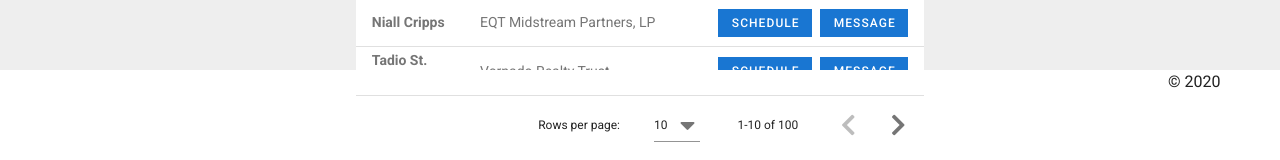
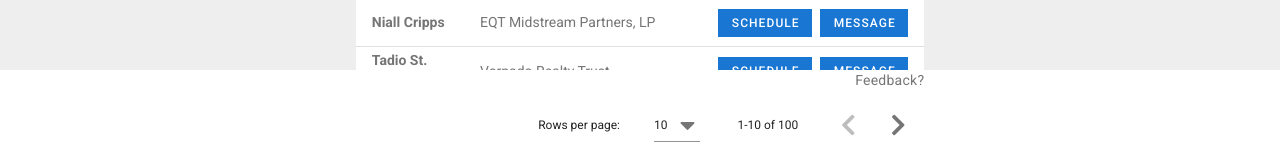
Before and after one commit to Simon-Truong/anecdote-ui, a Vue app: page /root in a window 1280 px wide. Shown: the part 509-669 px from the top of the page. Built offline with nearby package versions, Linux system fonts and the light colour scheme.

Commit message:
[feat] customized items per page for data table and changed footer content

```diff
--- a/src/components/Footer.vue
+++ b/src/components/Footer.vue
@@ -3,9 +3,13 @@
     <v-footer color="white" padless>
       <v-container>
         <v-row>
-          <v-col col="12" class="py-0 d-flex justify-end">
-            <div class="grey--text text--darken-4">&copy; {{ new Date().getFullYear() }}</div>
+          <v-col cols="3" />
+
+          <v-col cols="6" class="pt-0 d-flex justify-end">
+            <router-link to="/feedback" class="custom-anchor body-2">Feedback?</router-link>
           </v-col>
+
+          <v-col cols="3" />
         </v-row>
       </v-container>
     </v-footer>
--- a/src/components/Root.vue
+++ b/src/components/Root.vue
@@ -9,6 +9,9 @@
             loading-text="Loading... Please wait"
             :headers="headers"
             :items="items"
+            :footer-props="{
+              'items-per-page-options': [5, 10, 15]
+              }"
           >
             <template v-slot:item.fullName="{ item }">
               <router-link to="/profile" class="custom-anchor font-weight-bold">{{ item.fullName }}</router-link>
```
